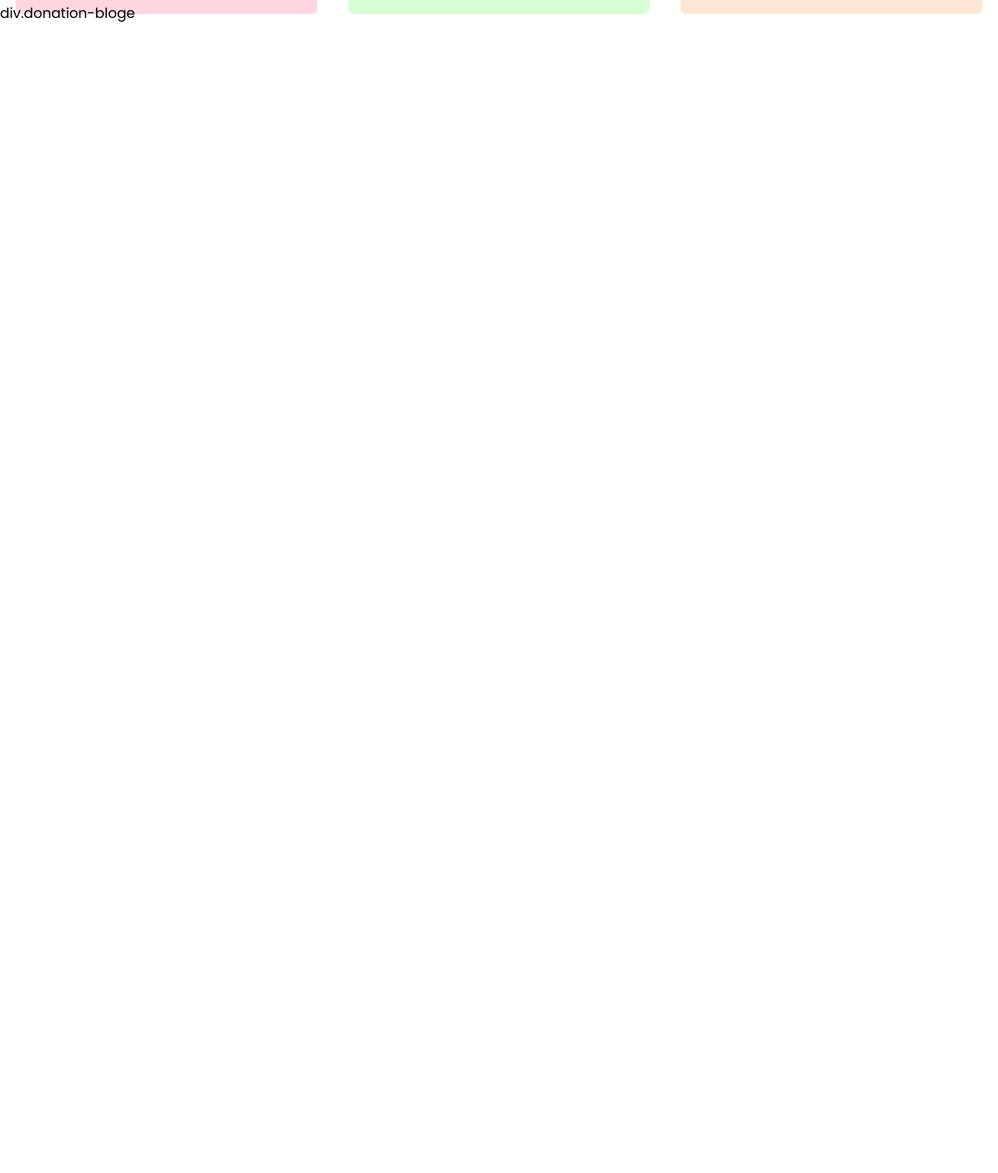
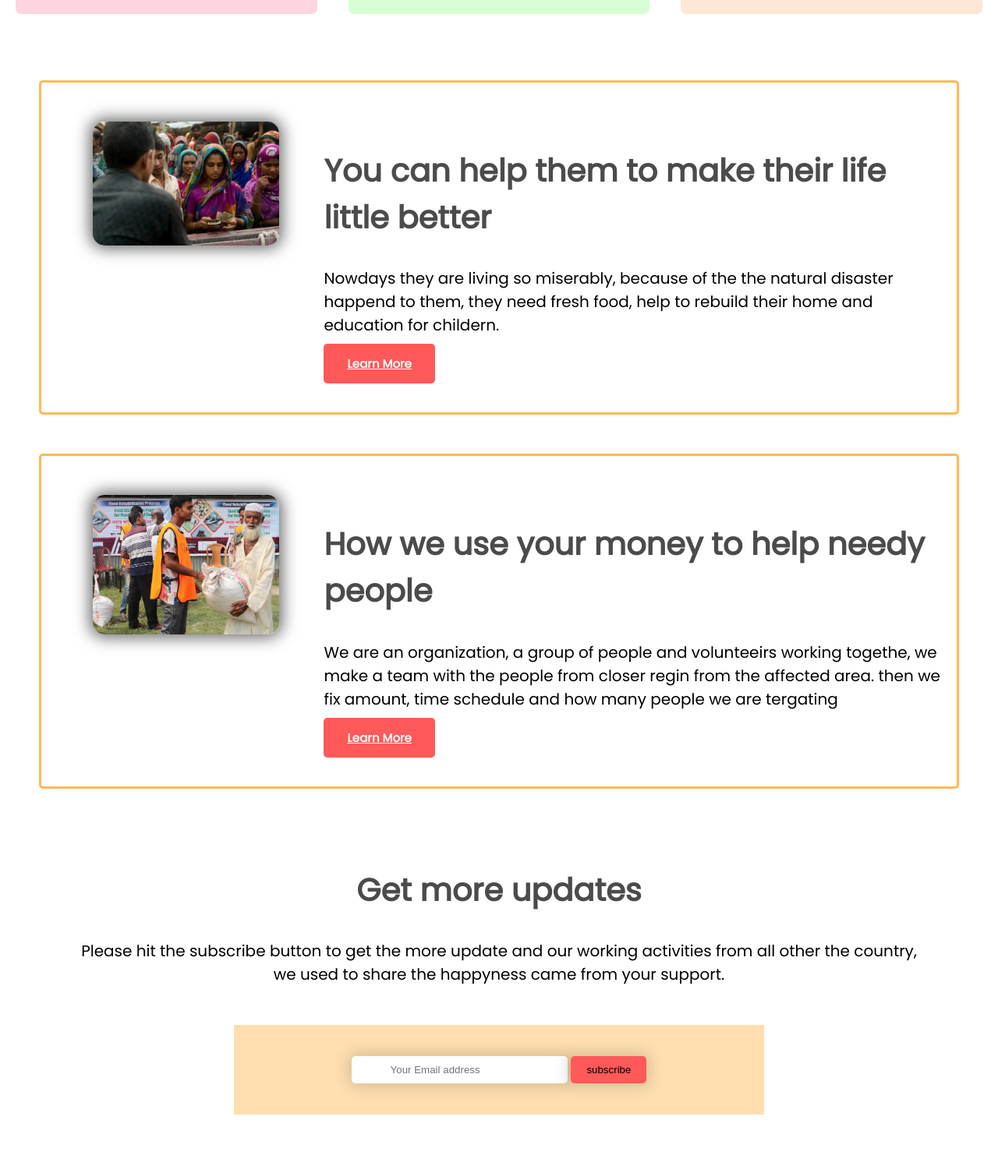
Before and after one commit to takibulislam/as1-donate-today, a plain HTML site: page index.html in a window 1280 px wide. Shown: the part 2515-4020 px from the top of the page at 78% size. Before the commit the page ends 2545 px from the top, so only its background shows below. Drawn offline with Linux system fonts and the light colour scheme.

Commit message:
commit from Secound Device

```diff
--- a/index.html
+++ b/index.html
@@ -119,8 +119,70 @@
 
     <!-- DONATION BLOGS -->
     <section>
-      div.donation-bloge
+      <div class="blog">
+
+
+        <div class="blog-one">
+          <div class="blog-one-left">
+            <img class="blog-img" src="images/donation1.jpg">
+          </div>
+          <div class="blog-one-right">
+            <h2> You can help them to make their life little better</h2>
+            <p>Nowdays they are living so miserably, because of the the natural disaster happend to them, they need fresh food, help to rebuild their home and education for childern.</p>
+            <div class="btn-class">
+   <a class="btn" href="#">Learn More</a>
+              </div>
+          </div>
+        </div>
+
+
+        <div class="blog-two">
+          <div class="blog-two-left">
+            <img class="blog-img" src="images/donation10.jpg" alt="">
+          </div>
+          <div class="blog-two-right">
+            <h2>How we use your money to help needy people</h2>
+            <p> We are an organization, a group of people and volunteeirs working togethe, we make a team with the people from closer regin from the affected area. then we fix amount, time schedule and how many people we are tergating </p>
+            <div class="btn-class">
+            <a class="btn" href="#">Learn More</a>
+          </div>
+          </div>
+        </div>
+
+      </div>
     </section>
+
+
+    <section>
+      <div class="update">
+        <div class="update-text">
+          <h2>Get more updates</h2>
+          <p>Please hit the subscribe button to get the more update and our working activities from all other the country,<br> we used to share the happyness came from your support.</p>
+        </div>
+        <div class="update-input-field">
+          <input id="inp-text" type="text" placeholder="Your Email address" required>
+          <input id="update-submit" type="submit" value="subscribe"
+        </div>
+      </div>
+    </section>
+      <section>
+        <div class="footer">
+          <h1>Donate Today</h1>
+          <footer id="copyright">&copy; Copyright 2022, all right reserved</footer>
+        </div>
+      </section>
+
+
+
+
+
+
+
+
+
+
+
+
     <section></section>
   </body>
 </html>
--- a/style.css
+++ b/style.css
@@ -20,6 +20,15 @@ body {
     font-family: 'Poppins', sans-serif;
 
   }
+
+
+
+
+
+
+
+
+
   /* TOP BANNER */
   .top-banner {
     width: 100%;
@@ -175,6 +184,7 @@ body {
 #food{
   background-color: #FFD5DF;
 }
+
 #shelter{
   background-color: #D6FFD5;
 }
@@ -182,3 +192,109 @@ body {
   background-color: #FFE7D5;
 }
 /* Donation Plan */
+
+
+
+
+
+
+
+
+
+
+
+/* BLOG */
+/* BLOG */
+.blog{
+  margin-top:100px;
+  text-align:left;
+}
+
+
+.blog-one{
+  display:flex;
+  padding: 50px 15px;
+  border:3px solid #FFB954;
+  margin: 50px ;
+  border-radius:5px;
+}
+.blog-one-left{
+  width: 30%;
+  margin-right: 6px;
+/*   border:1px solid gray;
+ */
+}
+.blog-one-right{
+  width:70%;
+/*   border:1px solid gray; */
+}
+
+.blog-two{
+ display:flex;
+ padding: 50px 15px;
+ border:3px solid #FFB954;
+ margin: 5px;
+ border-radius:5px;
+ margin:50px;
+}
+.blog-two-left{
+  width:30%;
+  margin-right:6px;
+/*   border: 1px solid gray; */
+}
+.blog-two-right{
+  width:70%;
+/*   border:1px solid gray; */
+}
+.blog-img{
+  display: block;
+  margin-left: auto;
+  margin-right: auto;
+  width: 70%;
+  border-radius: 15px;
+  box-shadow:0 0 20px 4px rgb(105, 105, 105);
+}
+
+
+/* Section 4 */
+
+.update{
+  text-align:center;
+  margin-top:100px;
+}
+.update-input-field{
+  background-color:#FFDFB0;
+  margin: 50px 300px;
+  padding: 40px 80px;
+}
+
+
+#inp-text{
+  padding:10px 50px;
+  border:1px;
+  border-radius:5px;
+   box-shadow:0 0 20px 4px rgba(0,0,0,0.16);
+
+}
+#update-submit{
+  padding:10px 20px;
+  border:1px;
+  background-color:#FF5959;
+  box-shadow:0 0 20px 4px rgba(0,0,0,0.16);
+  border-radius:5px;
+}
+
+
+.footer{
+  background:black;
+  text-align:center;
+  margin-top:100px;
+  padding: 60px 0px;
+}
+.footer h1{
+  font-size: 50px;
+  color:#FC4444;
+}
+#copyright{
+  color:white;
+}
```
